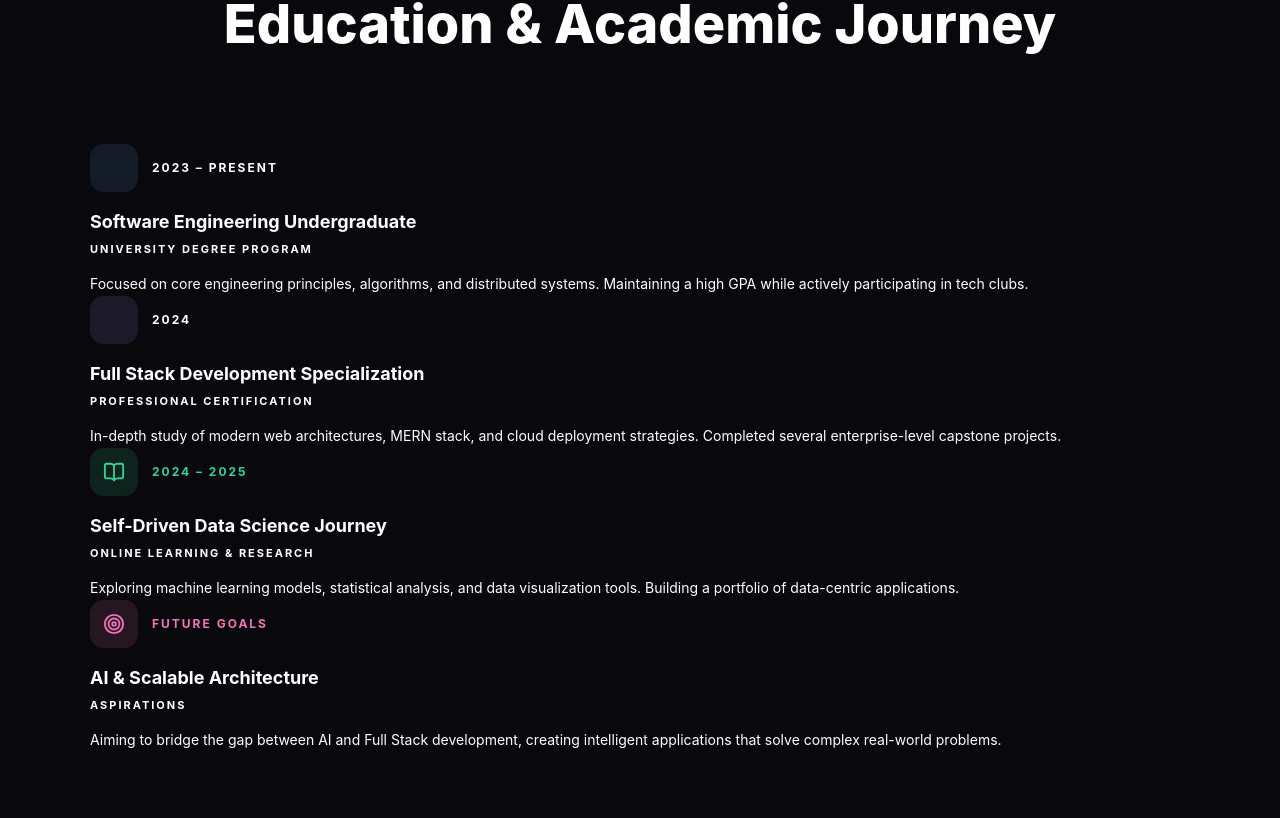
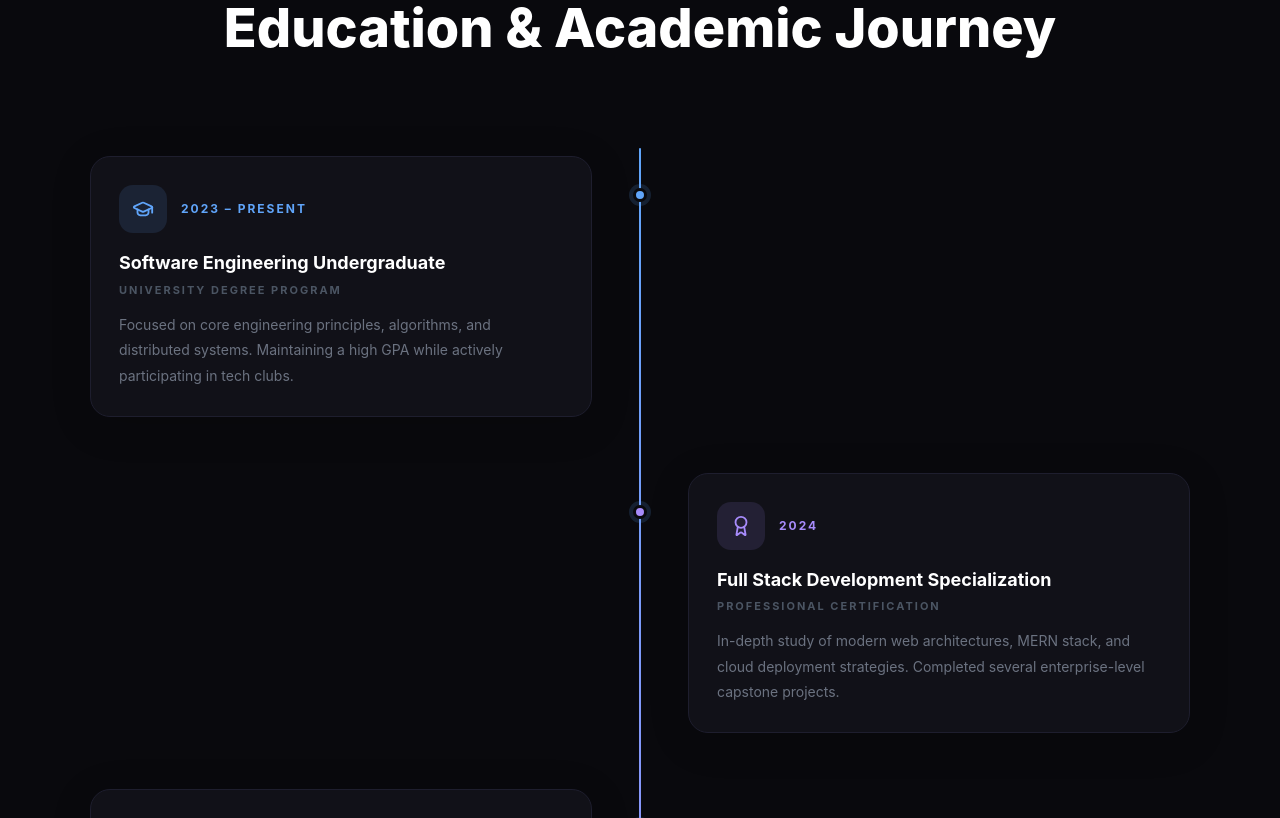
Before and after one commit to SamniHasnath/Portofolio-Website---NEW, a React app in the folder frontend/: page / in a window 1280 px wide. Shown: the part 1782-2600 px from the top of the page. Built offline with nearby package versions, Linux system fonts and the light colour scheme; the HTML template or start-up script is replaced by a standard one.

Commit message:
Update global styles

```diff
--- a/frontend/src/index.css
+++ b/frontend/src/index.css
@@ -1,4 +1,44 @@
 @import "tailwindcss";
+
+/* ── Theme variables ── */
+:root {
+  --c-bg:           #09090d;
+  --c-card:         #111118;
+  --c-input:        #1a1a26;
+  --c-border:       #1e1e2e;
+  --c-border-md:    #2d2d3d;
+  --c-border-dark:  #2d2d4d;
+  --c-border-hover: #3d3d5d;
+  --c-text:         #ffffff;
+  --c-text-2:       #6b7280;
+  --c-text-3:       #4b5563;
+  --c-text-4:       #374151;
+  --c-nav:          rgba(9,9,13,0.92);
+  --c-accent:       #60a5fa;
+  --c-accent-2:     #a78bfa;
+}
+
+[data-theme="light"] {
+  --c-bg:           #f0f4f8;
+  --c-card:         #ffffff;
+  --c-input:        #f1f5f9;
+  --c-border:       #e2e8f0;
+  --c-border-md:    #cbd5e1;
+  --c-border-dark:  #94a3b8;
+  --c-border-hover: #64748b;
+  --c-text:         #0f172a;
+  --c-text-2:       #64748b;
+  --c-text-3:       #94a3b8;
+  --c-text-4:       #cbd5e1;
+  --c-nav:          rgba(240,244,248,0.92);
+  --c-accent:       #2563eb;
+  --c-accent-2:     #7c3aed;
+}
+
+/* ── Smooth theme transition ── */
+*, *::before, *::after {
+  transition: background-color 0.25s ease, border-color 0.25s ease, color 0.25s ease;
+}
 
 * {
   box-sizing: border-box;
@@ -6,26 +46,204 @@
   padding: 0;
 }
 
-html {
-  scroll-behavior: smooth;
-}
+html { scroll-behavior: smooth; }
 
 body {
-  background-color: #09090d;
-  color: #ffffff;
+  background-color: var(--c-bg);
+  color: var(--c-text);
   font-family: 'Inter', system-ui, -apple-system, sans-serif;
   -webkit-font-smoothing: antialiased;
   -moz-osx-font-smoothing: grayscale;
 }
 
 /* Custom scrollbar */
-::-webkit-scrollbar {
-  width: 6px;
+::-webkit-scrollbar { width: 6px; }
+::-webkit-scrollbar-track { background: var(--c-bg); }
+::-webkit-scrollbar-thumb { background: var(--c-border-hover); border-radius: 3px; }
+
+/* Keyframe animations */
+@keyframes pulse {
+  0%, 100% { opacity: 1; }
+  50% { opacity: 0.4; }
 }
-::-webkit-scrollbar-track {
-  background: #09090d;
+@keyframes bounce {
+  0%, 100% { transform: translateX(-50%) translateY(0); animation-timing-function: cubic-bezier(0.8,0,1,1); }
+  50% { transform: translateX(-50%) translateY(-8px); animation-timing-function: cubic-bezier(0,0,0.2,1); }
 }
-::-webkit-scrollbar-thumb {
-  background: #2d2d3d;
-  border-radius: 3px;
+@keyframes spin {
+  from { transform: rotate(0deg); }
+  to { transform: rotate(360deg); }
 }
+
+/* ── Ripple click effect ── */
+.ripple-host {
+  position: relative !important;
+  overflow: hidden !important;
+}
+.ripple-wave {
+  position: absolute;
+  border-radius: 50%;
+  background: rgba(255, 255, 255, 0.22);
+  transform: scale(0);
+  animation: rippleExpand 0.65s linear forwards;
+  pointer-events: none;
+  z-index: 0;
+}
+@keyframes rippleExpand {
+  to { transform: scale(1); opacity: 0; }
+}
+
+/* ── Loader animations ── */
+@keyframes loaderUp {
+  from { opacity: 0; transform: translateY(24px); }
+  to   { opacity: 1; transform: translateY(0);    }
+}
+@keyframes loaderBar {
+  from { width: 0%;    }
+  to   { width: 100%;  }
+}
+
+/* ── Scroll reveal ── */
+.reveal {
+  opacity: 0;
+  transform: translateY(44px);
+  transition: opacity 0.75s ease, transform 0.75s ease;
+}
+.reveal.visible {
+  opacity: 1;
+  transform: translateY(0);
+}
+
+/* staggered children inside a revealed grid */
+.reveal-grid > * {
+  opacity: 0;
+  transform: translateY(32px);
+  transition: opacity 0.6s ease, transform 0.6s ease;
+}
+.reveal-grid.visible > *:nth-child(1) { opacity: 1; transform: translateY(0); transition-delay: 0s;    }
+.reveal-grid.visible > *:nth-child(2) { opacity: 1; transform: translateY(0); transition-delay: 0.1s;  }
+.reveal-grid.visible > *:nth-child(3) { opacity: 1; transform: translateY(0); transition-delay: 0.2s;  }
+.reveal-grid.visible > *:nth-child(4) { opacity: 1; transform: translateY(0); transition-delay: 0.3s;  }
+.reveal-grid.visible > *:nth-child(5) { opacity: 1; transform: translateY(0); transition-delay: 0.4s;  }
+.reveal-grid.visible > *:nth-child(6) { opacity: 1; transform: translateY(0); transition-delay: 0.5s;  }
+.reveal-grid.visible > *:nth-child(n+7) { opacity: 1; transform: translateY(0); transition-delay: 0.5s; }
+
+/* ── Animated role word ── */
+@keyframes wordSlideIn {
+  from { opacity: 0; transform: translateY(22px); filter: blur(8px); }
+  to   { opacity: 1; transform: translateY(0);    filter: blur(0);   }
+}
+
+.animated-word {
+  display: inline-block;
+  animation: wordSlideIn 0.55s cubic-bezier(0.22, 1, 0.36, 1) both;
+  cursor: pointer;
+  position: relative;
+}
+
+.animated-word::after {
+  content: '';
+  position: absolute;
+  bottom: 2px; left: 0; right: 0;
+  height: 2px;
+  background: currentColor;
+  opacity: 0.4;
+  border-radius: 2px;
+}
+
+/* ── Education Timeline ── */
+.edu-timeline {
+  position: relative;
+  padding: 8px 0;
+}
+.edu-timeline::before {
+  content: '';
+  position: absolute;
+  left: 50%;
+  top: 0; bottom: 0;
+  width: 2px;
+  background: linear-gradient(to bottom, var(--c-accent), var(--c-accent-2));
+  transform: translateX(-50%);
+  border-radius: 2px;
+}
+.edu-item {
+  display: flex;
+  justify-content: flex-start;
+  margin-bottom: 56px;
+  position: relative;
+}
+.edu-item.right { justify-content: flex-end; }
+.edu-item:last-child { margin-bottom: 0; }
+
+.edu-card {
+  width: calc(50% - 48px);
+  background: var(--c-card);
+  border: 1px solid var(--c-border);
+  border-radius: 20px;
+  padding: 28px;
+  box-shadow: 0 8px 40px rgba(0,0,0,0.15);
+  transition: transform 0.25s ease, box-shadow 0.25s ease, border-color 0.25s ease;
+}
+.edu-card:hover {
+  transform: translateY(-6px);
+  box-shadow: 0 20px 56px rgba(0,0,0,0.25);
+  border-color: var(--c-border-dark);
+}
+.edu-dot {
+  position: absolute;
+  left: 50%;
+  top: 32px;
+  width: 14px;
+  height: 14px;
+  border-radius: 50%;
+  background: var(--c-accent);
+  border: 3px solid var(--c-bg);
+  transform: translateX(-50%);
+  z-index: 1;
+  box-shadow: 0 0 0 4px rgba(96,165,250,0.15);
+}
+
+@media (max-width: 680px) {
+  .edu-timeline::before { left: 18px; }
+  .edu-item, .edu-item.right { justify-content: flex-start; padding-left: 48px; }
+  .edu-card { width: 100%; }
+  .edu-dot { left: 18px; }
+}
+
+/* ── Prevent horizontal scroll ── */
+html, body { overflow-x: hidden; }
+
+/* ── Mobile Responsive ── */
+@media (max-width: 900px) {
+  .nav-inner { padding: 12px 20px !important; }
+}
+
+@media (max-width: 768px) {
+  .nav-inner { padding: 12px 16px !important; }
+
+  /* Hero */
+  .hero-inner { flex-direction: column !important; gap: 36px !important; }
+  .hero-text  { min-width: 0 !important; max-width: 100% !important; text-align: center !important; }
+  .hero-btns  { justify-content: center !important; }
+  .hero-photo { width: 180px !important; height: 180px !important; }
+  .hero-glow  { width: 210px !important; height: 210px !important; }
+  .scroll-hint { display: none !important; }
+
+  /* About */
+  .about-photo { width: 100% !important; max-width: 300px !important; height: 220px !important; }
+
+  /* Contact */
+  .contact-fields { grid-template-columns: 1fr !important; }
+
+  /* Footer */
+  .footer-inner { padding: 40px 20px !important; }
+
+  /* Sections — reduce vertical padding */
+  .sec { padding-top: 64px !important; padding-bottom: 64px !important; }
+}
+
+@media (max-width: 480px) {
+  .nav-inner    { padding: 10px 16px !important; }
+  .footer-inner { padding: 32px 16px !important; }
+  .sec          { padding-top: 48px !important; padding-bottom: 48px !important; }
+}
```
